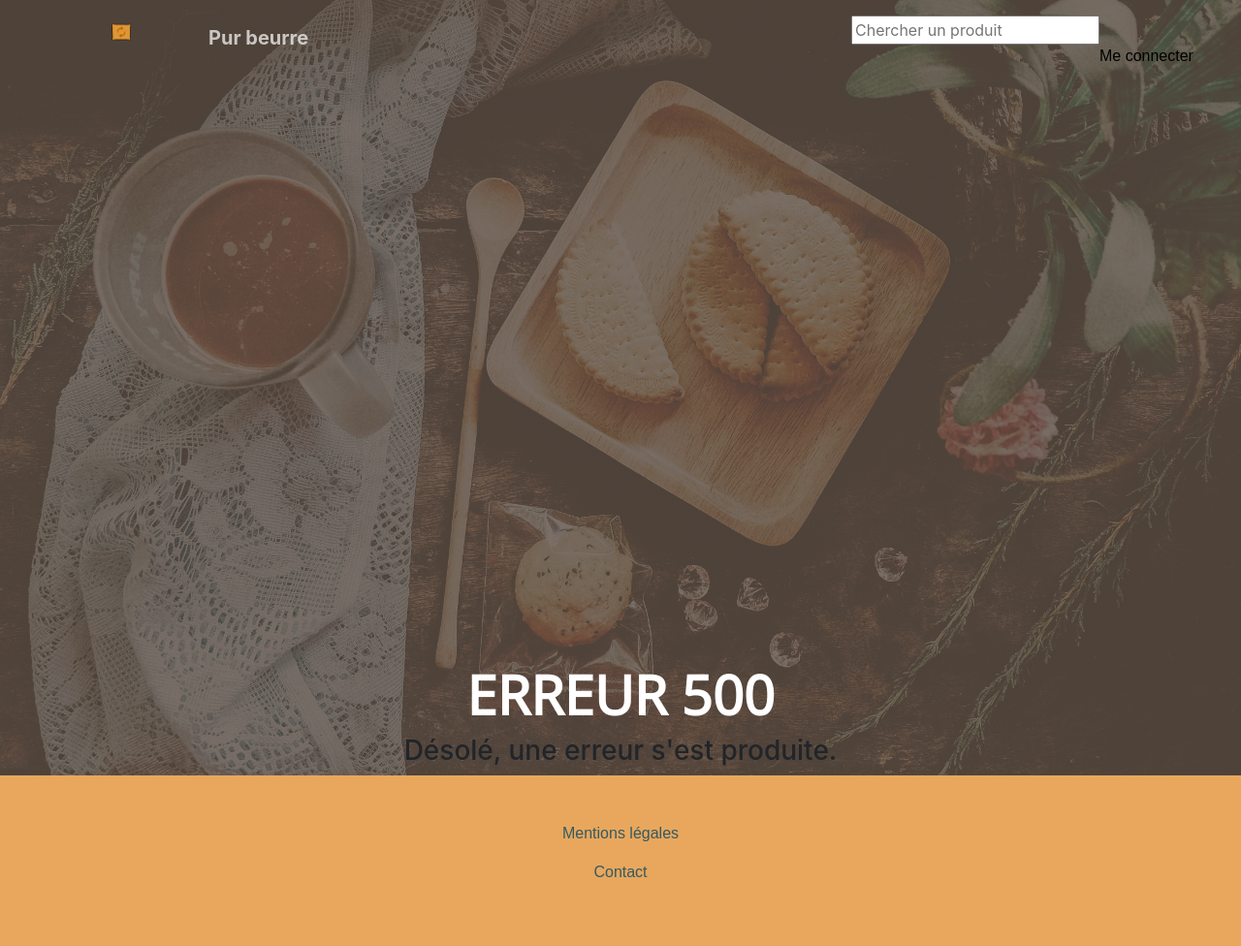
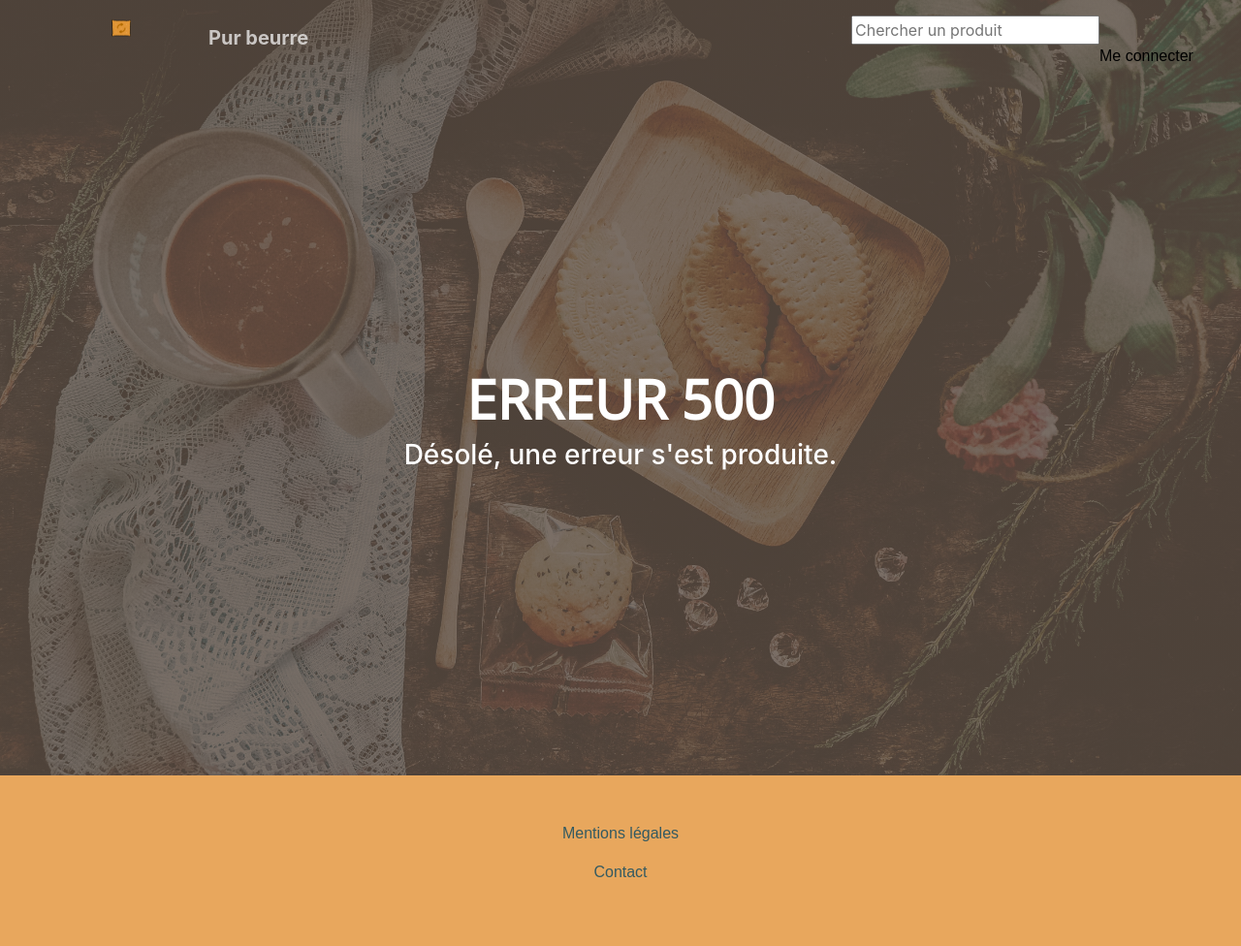
Before and after one commit to helenecourau/pur_beurre, a Django app: template website/templates/500.html in a window 1280 px wide. Shown: the whole page at 97% size. Run offline with Django 3.2, Linux system fonts and the light colour scheme; the template is opened without the code that fills it, so the values that code supplies are empty; some libraries are stand-ins or nearby versions; some web fonts are replaced.

Commit message:
style changes on 404 and 500 pages

```diff
--- a/website/templates/500.html
+++ b/website/templates/500.html
@@ -1,9 +1,15 @@
+<style type="text/css">
+	h3{
+		color: #fff;
+	}
+</style>
+
 {% extends "base.html" %}
 {% block content %}
 <header class="masthead">
 	    <div class="container h-100">
 	        <div class="row h-100 align-items-center justify-content-center text-center">
-	            <div class="col-lg-10 align-self-end">
+	            <div class="col-lg-10">
 	                <h1 class="text-uppercase text-white font-weight-bold">Erreur 500</h1>
 	                <h3>Désolé, une erreur s'est produite.</h3>
 	            </div>
```
Also changed, not shown: website/templates/404.html (+6 -1 lines).
